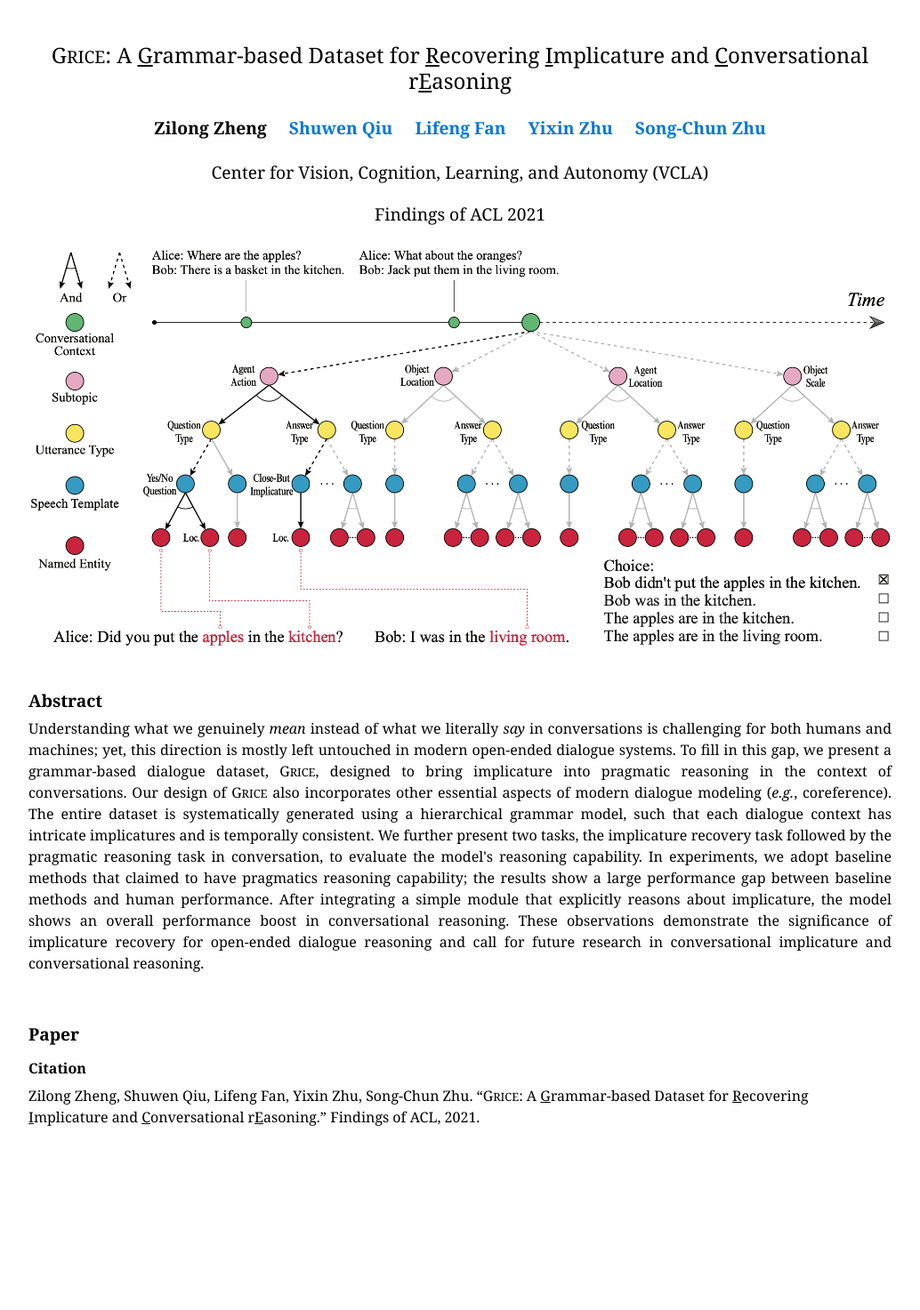
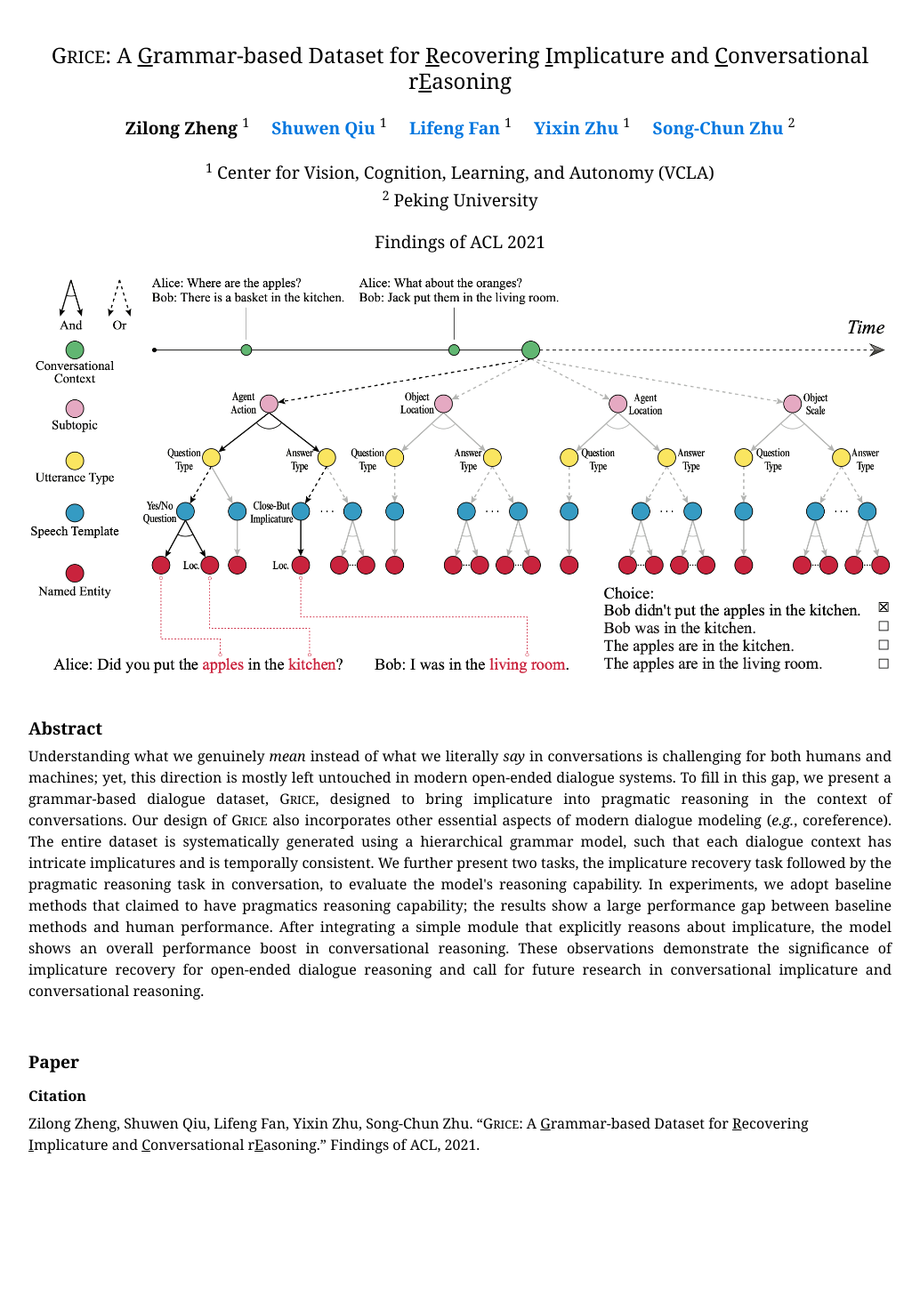
Before and after one commit to zilongzheng/zilongzheng.github.io, a Jekyll site: the page built from projects/grice/index.md, in a window 1280 px wide. Shown: the whole page at 89% size, without its empty margins (123-1157 px from the left). Built offline with Jekyll 4.4.1, drawn with Linux system fonts in a browser that asks for light colours; nearby versions of some CDN libraries; a style sheet for code colours, icons or effects is not loaded; before the commit the page ends 1442 px from its top, so only the background shows below that.

Commit message:
change affiliation

```diff
--- a/projects/grice/index.md
+++ b/projects/grice/index.md
@@ -7,15 +7,16 @@ permalink: /Grice/
 ---
 
 <div class="project_info">
-<span><a href="https://zilongzheng.github.io" class="active" >Zilong Zheng</a> </span>
-<span><a href="https://janetalready.github.io/" >Shuwen Qiu</a> </span>
-<span><a href="https://lifengfan.github.io/" >Lifeng Fan</a> </span>
-<span><a href="https://yzhu.io/" >Yixin Zhu</a> </span>
-<span><a href="http://www.stat.ucla.edu/~sczhu/" >Song-Chun Zhu</a> </span>
+<span><a href="https://zilongzheng.github.io" class="active" >Zilong Zheng</a> <sup>1</sup></span>
+<span><a href="https://janetalready.github.io/" >Shuwen Qiu</a> <sup>1</sup></span>
+<span><a href="https://lifengfan.github.io/" >Lifeng Fan</a> <sup>1</sup></span>
+<span><a href="https://yzhu.io/" >Yixin Zhu</a> <sup>1</sup></span>
+<span><a href="http://www.stat.ucla.edu/~sczhu/" >Song-Chun Zhu</a> <sup>2</sup></span>
 </div>
 
 <div class="project_info">
-<h2>Center for Vision, Cognition, Learning, and Autonomy (VCLA)</h2>
+<h2><sup>1</sup> Center for Vision, Cognition, Learning, and Autonomy (VCLA)</h2>
+<h2><sup>2</sup> Peking University</h2>
 </div>
 <div class="project_info">
 <h2>Findings of ACL 2021</h2>
```
